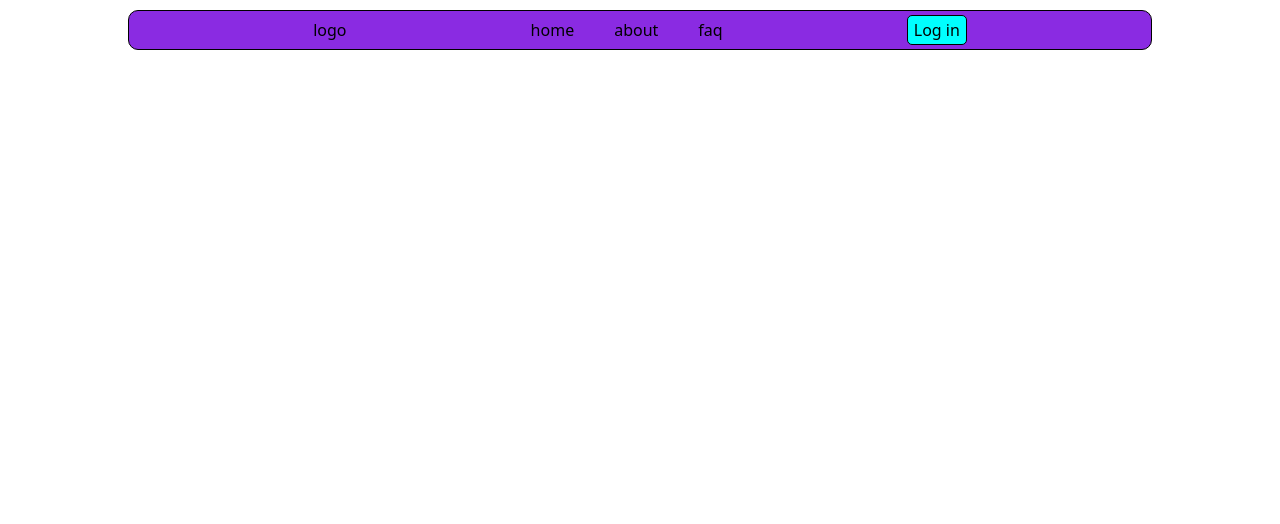
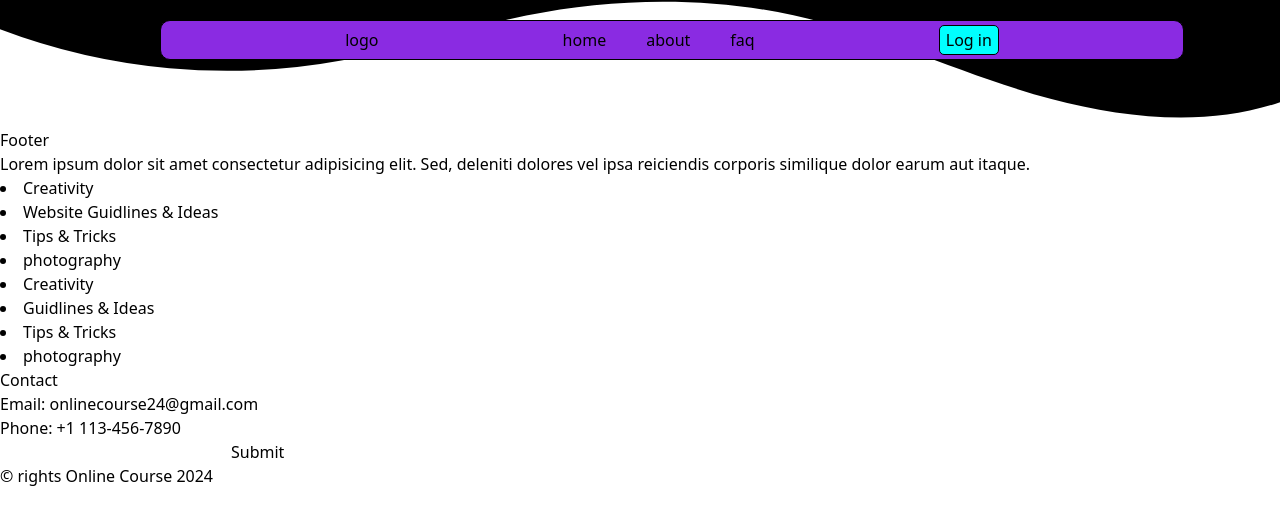
Before and after one commit to Jay-Vekariya/Online-Course-Registration, a React (Vite) app in the folder Online Course Registration/my-project/: page / in a window 1280 px wide. Shown: the top 524 px of the page. Built offline with nearby package versions, Linux system fonts and the light colour scheme.

Commit message:
To add Footer component in Frontent part.

```diff
--- /dev/null
+++ b/Online Course Registration/my-project/src/Components/Footer.jsx
@@ -0,0 +1,113 @@
+// import { FaGithub, FaInstagram, FaLinkedinIn, FaTwitter } from "react-icons/fa";
+
+const Footer = () => {
+  const Year = new Date().getFullYear();
+
+  return (
+    <footer className="relative bg-black text-white">
+      <div className="absolute bg-black top-0 left-0 w-[100%] overflow-hidden">
+        <svg
+          data-name="Layer 1"
+          xmlns="http://www.w3.org/2000/svg"
+          viewBox="0 0 1200 120"
+          preserveAspectRatio="none"
+        >
+          <path
+            d="M321.39,56.44c58-10.79,114.16-30.13,172-41.86,82.39-16.72,168.19-17.73,
+                        250.45-.39C823.78,31,906.67,72,985.66,92.83c70.05,18.48,146.53,26.09,214.34,
+                        3V0H0V27.35A600.21,600.21,0,0,0,321.39,56.44Z"
+            className="relative block h-[600px] fill-white"
+          ></path>
+        </svg>
+        <div className="grid lg:grid-cols-4 gap-20 sm:grid-cols-1 p-20 bg-black">
+          <div className="flex flex-col gap-5">
+            <h2 className="text-3xl text-pink-500">Footer</h2>
+            <p>
+              Lorem ipsum dolor sit amet consectetur adipisicing elit. Sed,
+              deleniti dolores vel ipsa reiciendis corporis similique dolor
+              earum aut itaque.
+            </p>
+          </div>
+
+          <div>
+            <li className="text-[22px] list-none font-semibold text-pink-500 py-2 uppercase">
+              Creativity
+            </li>
+            <li className="my-4 list-none">Website Guidlines & Ideas</li>
+            <li className="my-4 list-none">Tips & Tricks</li>
+            <li className="my-4 list-none">photography</li>
+          </div>
+
+          <div>
+            <li className="text-[22px] list-none font-semibold text-pink-500 py-2 uppercase">
+              Creativity
+            </li>
+            <li className="my-4 list-none">Guidlines & Ideas</li>
+            <li className="my-4 list-none">Tips & Tricks</li>
+            <li className="my-4 list-none">photography</li>
+          </div>
+          <div className="mb-4 md:mb-0">
+            <h2 className="text-[22px] font-semibold text-pink-500 py-2 uppercase">
+              Contact
+            </h2>
+            <p className="text-[16px] my-4">Email: onlinecourse24@gmail.com</p>
+            <p className="text-[16px] my-4">Phone: +1 113-456-7890 </p>
+            <div className="flex space-x-4">
+              <a
+                className="text-white hover:text-pink-500 transform hover:scale-150
+                            transition-all duration-150 ease-in-out"
+                href=""
+              >
+                {/* <FaGithub /> */}
+              </a>
+              <a
+                className="text-white hover:text-pink-500 transform hover:scale-150
+                             transition-all duration-150 ease-in-out"
+                href=""
+              >
+                {/* <FaLinkedinIn /> */}
+              </a>
+              <a
+                className="text-white hover:text-pink-500 transform hover:scale-150
+                             transition-all duration-150 ease-in-out"
+                href=""
+              >
+                {/* <FaTwitter /> */}
+              </a>
+              <a
+                className="text-white hover:text-pink-500 transform hover:scale-150
+                             transition-all duration-150 ease-in-out"
+                href=""
+              >
+                {/* <FaInstagram /> */}
+              </a>
+            </div>
+          </div>
+        </div>
+
+        <div className="mt-20">
+          <div className="h-full flex items-center justify-center mb-5">
+            <form className="w-96 relative">
+              <input
+                type="email"
+                placeholder=""
+                className="w-full text-gray-800 p-4 h-10 rounded-full focus:outline-none
+                            focus:border border-pink-800"
+              />
+              <button
+                type="Submit"
+                className="bg-pink-400 px-8 py-2 rounded-full text-white
+                                 absolute top-0 right-0"
+              >
+                Submit
+              </button>
+            </form>
+          </div>
+        </div>
+        <h6 className="text-center">&copy; rights Online Course {Year}</h6>
+      </div>
+    </footer>
+  );
+};
+
+export default Footer;
--- a/Online Course Registration/my-project/src/Components/Homepage.jsx
+++ b/Online Course Registration/my-project/src/Components/Homepage.jsx
@@ -1,10 +1,16 @@
 import React from "react";
 import Navbar from "./Navbar";
+import Footer from "./Footer";
 
 const Homepage = () => {
   return (
     <>
+    <header>
       <Navbar />
+    </header>
+    <main>
+      <Footer />
+    </main>
     </>
   );
 };
--- a/Online Course Registration/my-project/src/Components/Navbar.css
+++ b/Online Course Registration/my-project/src/Components/Navbar.css
@@ -1,24 +1,18 @@
-*{
+/* *{
     margin: 0;
     padding: 0;
-    /* width: 80%;
-    height: 40px;
-    background-color: red; */
-    /* display: flex;
-    justify-content: center;
-    align-items: center; */
-}
+} */
 
 .navbar{
-    margin: auto;
-    margin-top: 10px;
+    position: absolute;
+    z-index: 1;
+    margin-left: 10rem;
+    margin-top: 20px;
     width: 80%;
     display: flex;
     align-items: center;
     justify-content: space-evenly;
-    /* width: 80%; */
     height: 40px;
-    /* gap: 20px; */
     background-color: blueviolet;
     backdrop-filter: blur(10px);
     border-radius: 10px;
--- a/Online Course Registration/my-project/src/index.css
+++ b/Online Course Registration/my-project/src/index.css
@@ -1,3 +1,7 @@
 @tailwind base;
 @tailwind components;
 @tailwind utilities;
+
+/* body {
+    background-color: hsl(0, 0%, 1%);
+  } */
```
Also changed, not shown: 1 other file (tests, documents, lock files or other folders).
